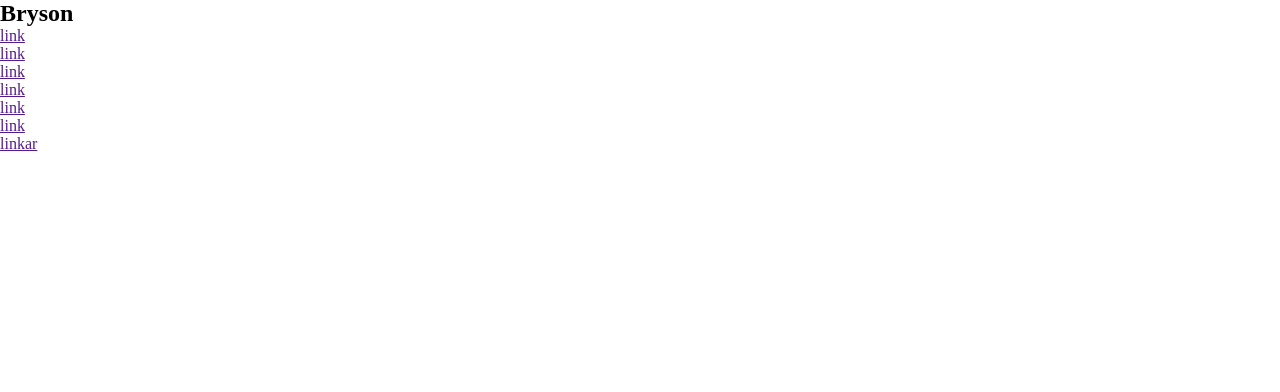
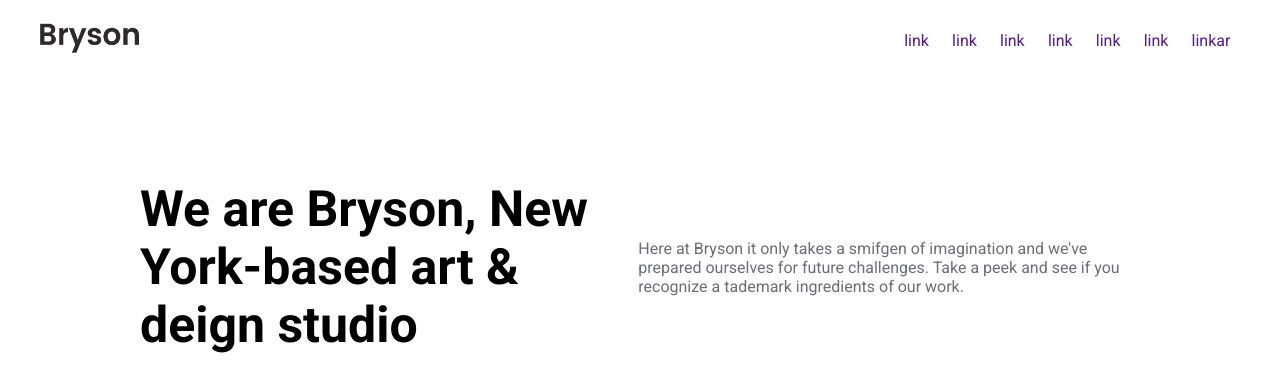
Before and after one commit to filippogarota96/proj-html-vuejs, a website: page index.html in a window 1280 px wide. Drawn offline with nearby package versions, Linux system fonts and the light colour scheme.

Commit message:
Stile e struttura dell'header

```diff
--- a/index.html
+++ b/index.html
@@ -5,6 +5,8 @@
   <meta http-equiv="X-UA-Compatible" content="IE=edge">
   <meta name="viewport" content="width=device-width, initial-scale=1.0">
   <script src="https://cdn.jsdelivr.net/npm/vue@2.6.12/dist/vue.js"></script>
+  <link rel="preconnect" href="https://fonts.gstatic.com">
+  <link href="https://fonts.googleapis.com/css2?family=Roboto:wght@300;400;700&display=swap" rel="stylesheet">
   <link rel="stylesheet" href="dist/app.css">
   <title>Bryson</title>
 </head>
@@ -14,7 +16,7 @@
     <!-- Aggiungo il logo dentro un div -->
     <div class="cnt-header">
       <div class="logo">
-        <h2>Bryson</h2>
+        <img src="img/logo-img-01.png" alt="logo">
       </div>
       <!-- A destra dell'header aggiungo una nav-bar con dentro una ul e dentro i li verranno stampati dinamicamente -->
       <nav class="main-nav">
@@ -33,13 +35,24 @@
   </header>
   <main>
     <!-- Il main è diviso in diverse sezioni -->
+    <section class="banner">
+      <div class="cnt-big">
+        <div class="cnt-small">
+          <h1>We are Bryson, New York-based art & deign studio</h1>
+          <p class="main--text">Here at Bryson it only takes a smifgen of imagination and we've prepared ourselves for future challenges. Take a peek and see if you recognize a tademark ingredients of our work.</p>
+        </div>
+      </div>
+    </section>
     <!-- ogni sezione ha un container grande e un container piccolo -->
     <!-- la prima sezione è quella con un titolone e un sottotitolo -->
     <!-- il container grande contiene una bg image e il triangolino àncora -->
     <!-- il container piccolo contiene il 'corpo' della pagina  -->
   </main>
+  <footer>
+    <!-- il footer ha la stessa struttura del body ma c'è solo il contenitore piccolo -->
+    <!-- il contenitore piccolo ha il testo centrato -->
 
-
+  </footer>
 
 
  <script src="js/script.js"></script>
--- a/src/Partials/_common.scss
+++ b/src/Partials/_common.scss
@@ -3,3 +3,38 @@
   padding: 0;
   box-sizing: border-box;
 }
+
+
+body {
+  font-family: 'Roboto', sans-serif;
+}
+
+main {
+  height: calc(100% - 80px);
+  padding-top: 80px;
+
+}
+
+ul li {
+  list-style: none;
+  & a {
+    text-decoration: none;
+
+  }
+
+}
+
+.cnt-small {
+  max-width: $cntSmall;
+  margin: 0 auto;
+  display: flex;
+  justify-content: space-between;
+  align-items: center;
+   & h1 {
+    font-size: 50px;
+    color: $titleColor;
+  }
+  & .main--text {
+    color:$textColor;
+  }
+}
--- a/src/Partials/_header.scss
+++ b/src/Partials/_header.scss
@@ -1,20 +1,34 @@
-// header {
-//   height: 80px;
-//   background-color: chartreuse;
-// }
+header {
+  width: 100%;
+  height: 80px;
+  position: fixed;
+  z-index: 1000;
+  background-color: #fff;
+}
 
-// .cnt-header {
-//   background-color: cadetblue;
-//   max-width: 100%;
-//   height: 100%;
-//   display: flex;
-//   justify-content: space-between;
-//   align-items: center;
-//   margin: 0 $marginViewport;
-// }
 
-// .main-nav {
+.cnt-header {
+  max-width: 100%;
+  height: 100%;
+  display: flex;
+  justify-content: space-between;
+  align-items: center;
+  margin: 0 $marginViewport;
+}
 
-//   display: flex;
-
-// }
+.logo {
+  width: 100px;
+  & img {
+    max-width: 100%;
+  }
+}
+.main-nav {
+  width: 80%;
+  & .nav__list {
+    text-align: right;
+    & .list-item {
+      display: inline-block;
+      padding: 0 1%;
+    }
+  }
+}
--- a/src/Partials/_variables.scss
+++ b/src/Partials/_variables.scss
@@ -1 +1,9 @@
-$marginViewport: 30px;
+
+//Colors
+$titleColor : #000000;
+$tileSeconday: #2D2A2B;
+$textColor: #6D6E71;
+
+
+$marginViewport: 40px;
+$cntSmall: 1000px;
--- a/src/app.scss
+++ b/src/app.scss
@@ -2,3 +2,12 @@
 @import "Partials/common";
 @import "Partials/header";
 @import "Partials/footer";
+
+
+.banner {
+  margin-top: 100px;
+}
+
+.cnt-small h1 {
+  margin-right: 50px;
+}
```
Also changed, not shown: dist/app.css, 2 other files.
